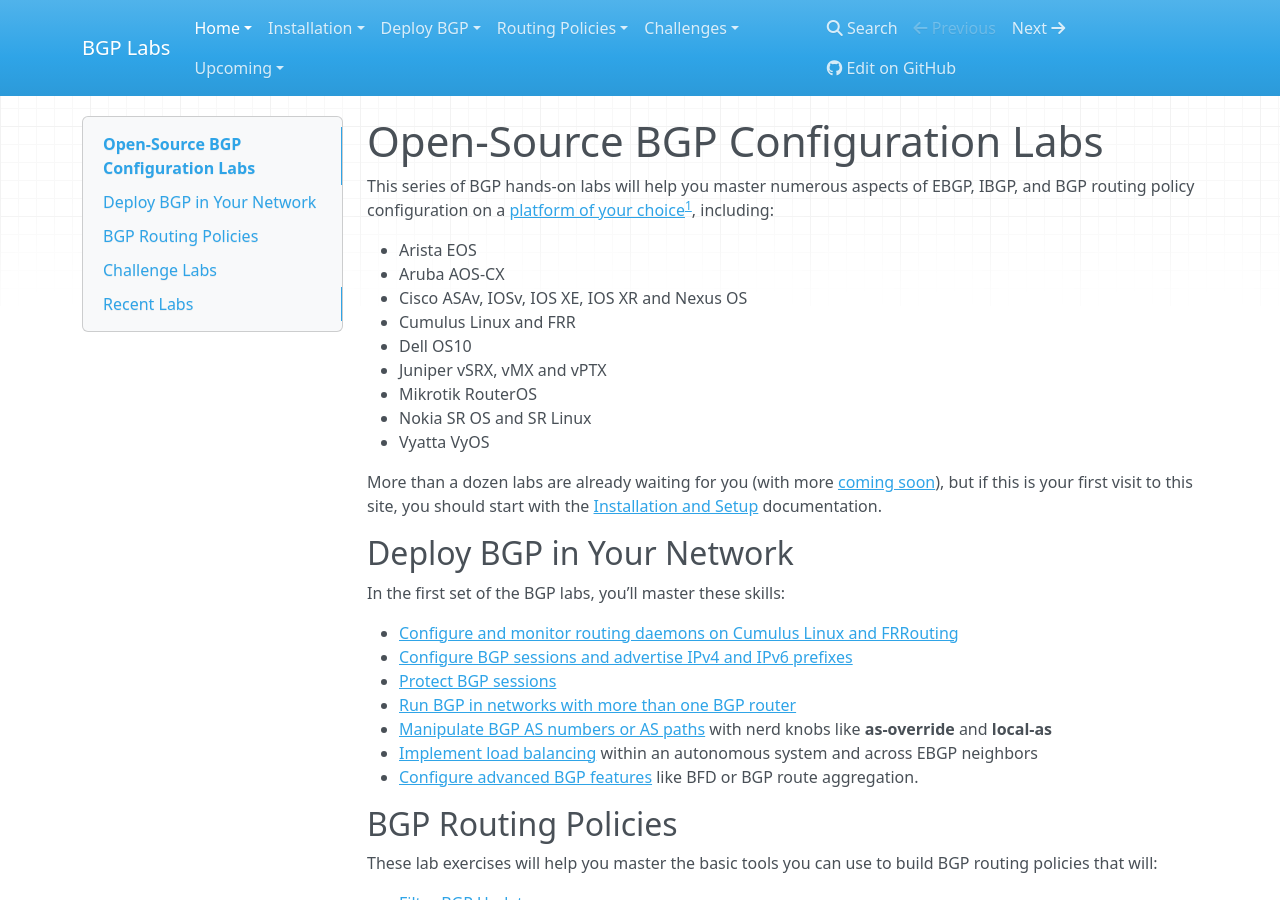
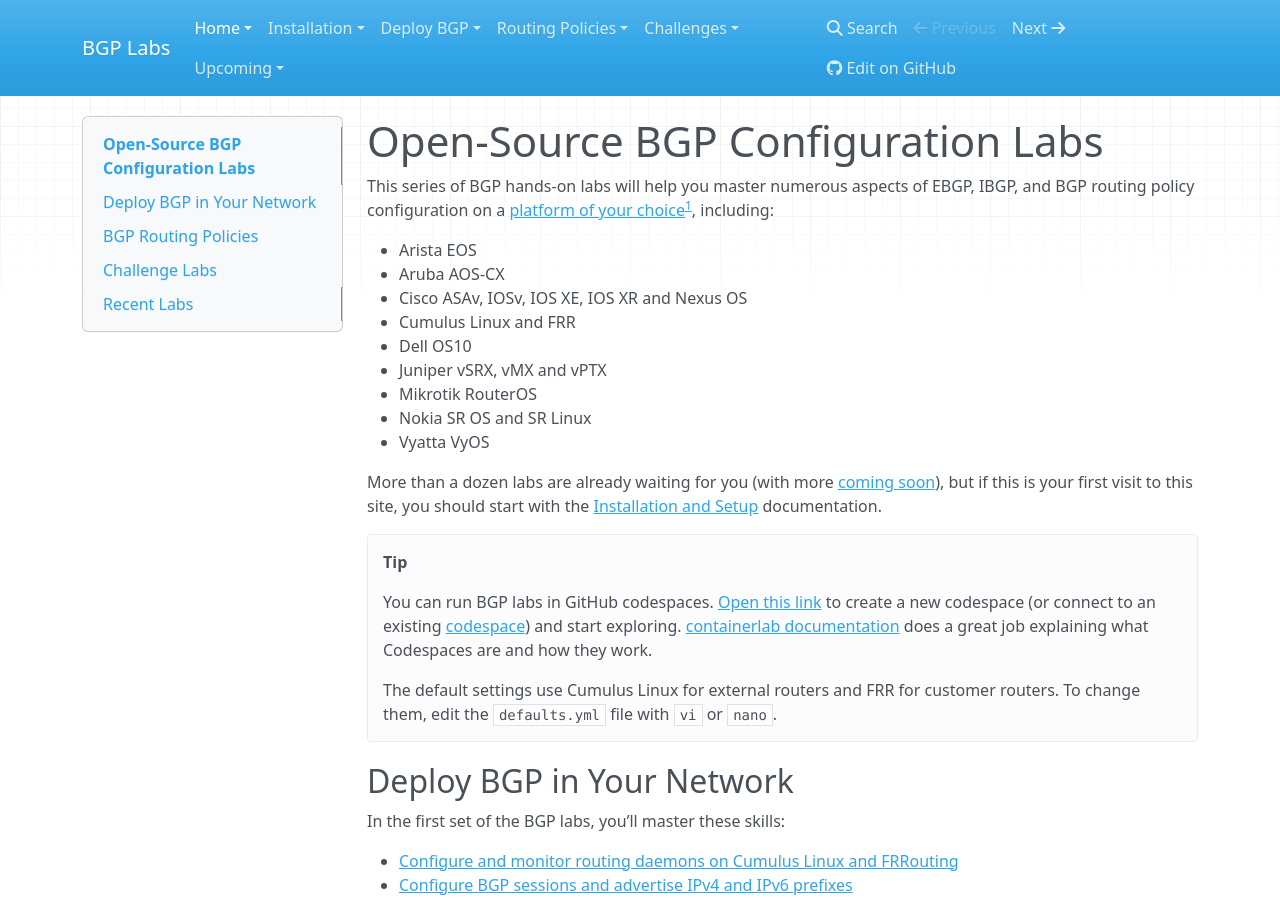
Before and after one commit to bgplab/bgplab, an MkDocs documentation site: the page built from docs/index.md, in a window 1280 px wide and 900 px high. Built offline with MkDocs 1.6.1, drawn with Linux system fonts in a browser that asks for light colours; nearby versions of some CDN libraries.

Commit message:
Tip: GitHub codespaces

```diff
--- a/docs/index.md
+++ b/docs/index.md
@@ -18,6 +18,11 @@
 [^PC]: Some assembly required: the virtual machines or containers that we recommend to use as external BGP speakers are easy to download, but you'll have to build a Vagrant box or install a vendor-supplied Vagrant box or Docker container image for most other platforms. See [installation and setup](1-setup.md) for details.
 
 More than a dozen labs are already waiting for you (with more [coming soon](3-upcoming.md)), but if this is your first visit to this site, you should start with the [Installation and Setup](1-setup.md) documentation.
+
+!!! tip
+    You can run BGP labs in GitHub codespaces. [Open this link](https://github.com/codespaces/new/bgplab/bgplab) to create a new codespace (or connect to an existing [codespace](https://github.com/codespaces)) and start exploring. [containerlab documentation](https://containerlab.dev/manual/codespaces/) does a great job explaining what Codespaces are and how they work.
+
+    The default settings use Cumulus Linux for external routers and FRR for customer routers. To change them, edit the `defaults.yml` file with `vi` or `nano`.
 
 ## Deploy BGP in Your Network
 
```
